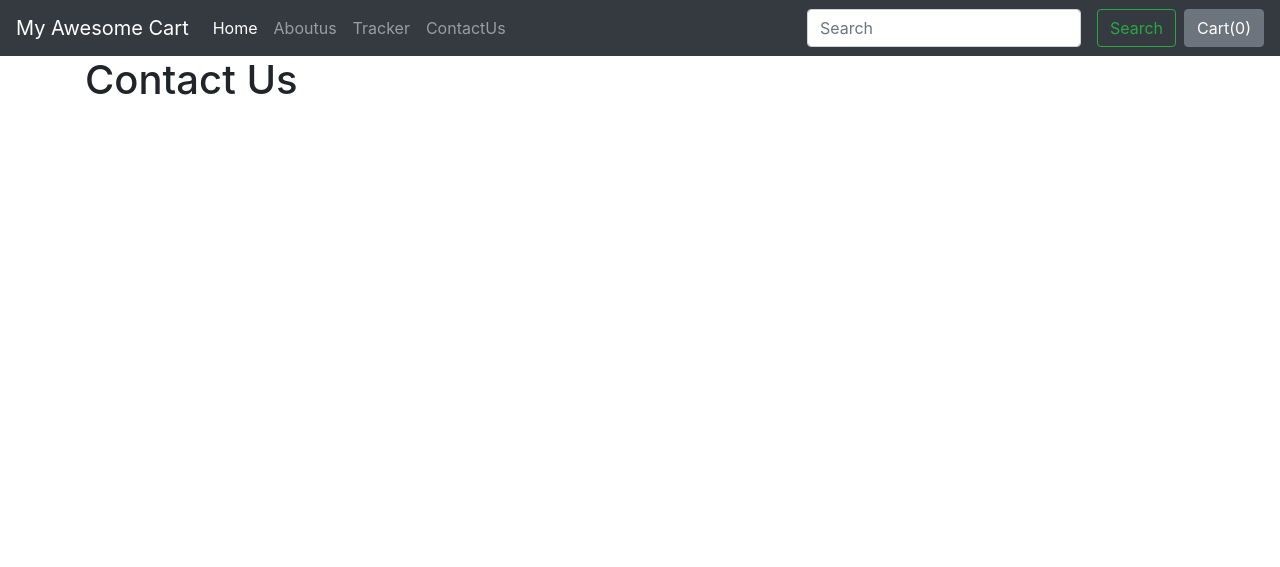
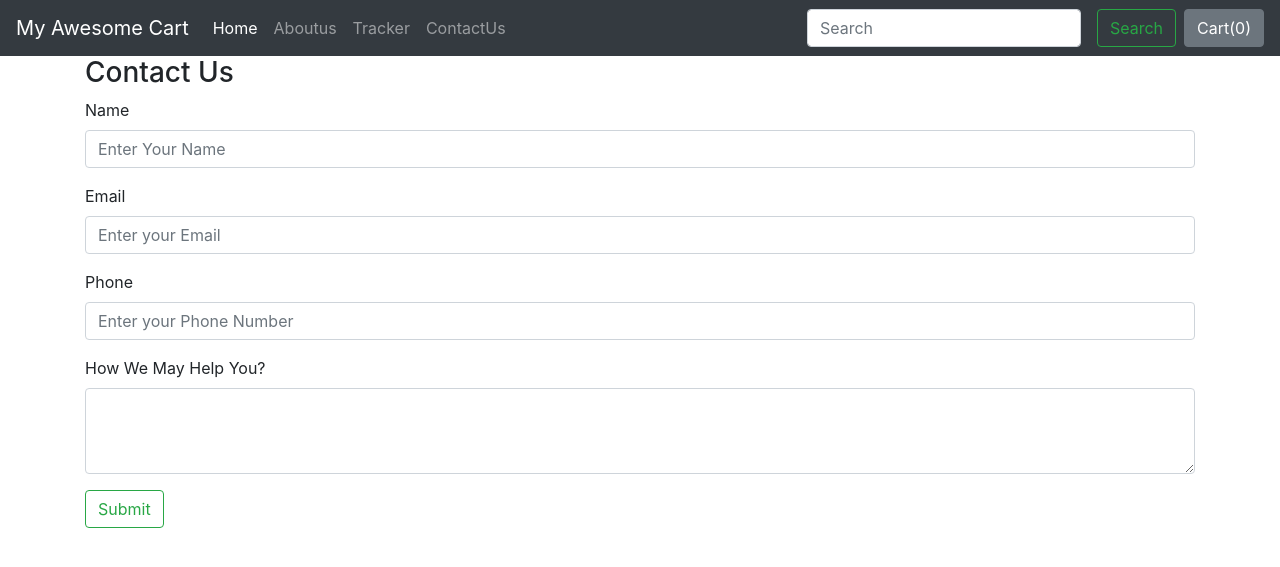
Before and after one commit to coders-nightmare/django_Mycart, a Django app: page /shop/contact/ in a window 1280 px wide. Shown: the top 567 px of the page. Run offline with Django 3.2, Linux system fonts and the light colour scheme; some libraries are stand-ins or nearby versions.

Commit message:
Added contact page

```diff
--- a/shop/admin.py
+++ b/shop/admin.py
@@ -1,5 +1,6 @@
 from django.contrib import admin
-from .models import Product
+from .models import Product,Contact
 
 # Register your models here.
 admin.site.register(Product)
+admin.site.register(Contact)
--- a/shop/templates/shop/contact.html
+++ b/shop/templates/shop/contact.html
@@ -3,12 +3,29 @@
 {% block title %} Contact shop {% endblock %}
 <!-- added css here -->
 {% block body %}
+
 <div class="container">
-    <div class="row">
-        <div class="col">
-            <h1>Contact Us</h1>
-        </div>
+    <h3>Contact Us</h3>
+
+<form action="/shop/contact/" method="POST">{% csrf_token %}
+        <div class="form-group">
+        <label for="name">Name</label>
+        <input type="text" class="form-control" id="name" name="name" placeholder="Enter Your Name">
     </div>
+    <div class="form-group">
+        <label for="email">Email</label>
+        <input type="email" class="form-control" name="email" id="email" placeholder="Enter your Email">
+    </div>
+    <div class="form-group">
+        <label for="phone">Phone</label>
+        <input type="tel" class="form-control" id="phone" name="phone" placeholder="Enter your Phone Number">
+    </div>
+    <div class="form-group">
+        <label for="desc">How We May Help You?</label>
+        <textarea class="form-control" name="desc" id="desc" rows="3"></textarea>
+    </div>
+    <button type="submit" class="btn btn-outline-success">Submit</button>
+</form>
 </div>
 {% endblock %}
 <!-- end  -->
--- a/shop/views.py
+++ b/shop/views.py
@@ -1,6 +1,6 @@
 from django.shortcuts import render
 from django.http import HttpResponse
-from .models import Product
+from .models import Product,Contact
 from math import ceil
 # Create your views here.
 
@@ -35,6 +35,13 @@ def about(request):
 
 
 def contact(request):
+    if request.method == "POST":
+        name = request.POST.get('name', '')
+        email = request.POST.get('email', '')
+        phone = request.POST.get('phone', '')
+        desc = request.POST.get('desc', '')
+        c=Contact(contact_name=name,email=email,phone=phone,desc=desc)
+        c.save()
     return render(request, 'shop/contact.html')
 
 
@@ -46,10 +53,10 @@ def search(request):
     return HttpResponse("we are at search")
 
 
-def productview(request,myid):
+def productview(request, myid):
     # fetching the product using id
     product = Product.objects.filter(id=myid)
-    return render(request, 'shop/productview.html',{'product':product[0]})
+    return render(request, 'shop/productview.html', {'product': product[0]})
 
 
 def checkout(request):
```
Also changed, not shown: shop/models.py (+9 -0 lines), db.sqlite3, shop/migrations/0003_contact.py (added), shop/migrations/0004_auto_20200612_2126.py (added).
